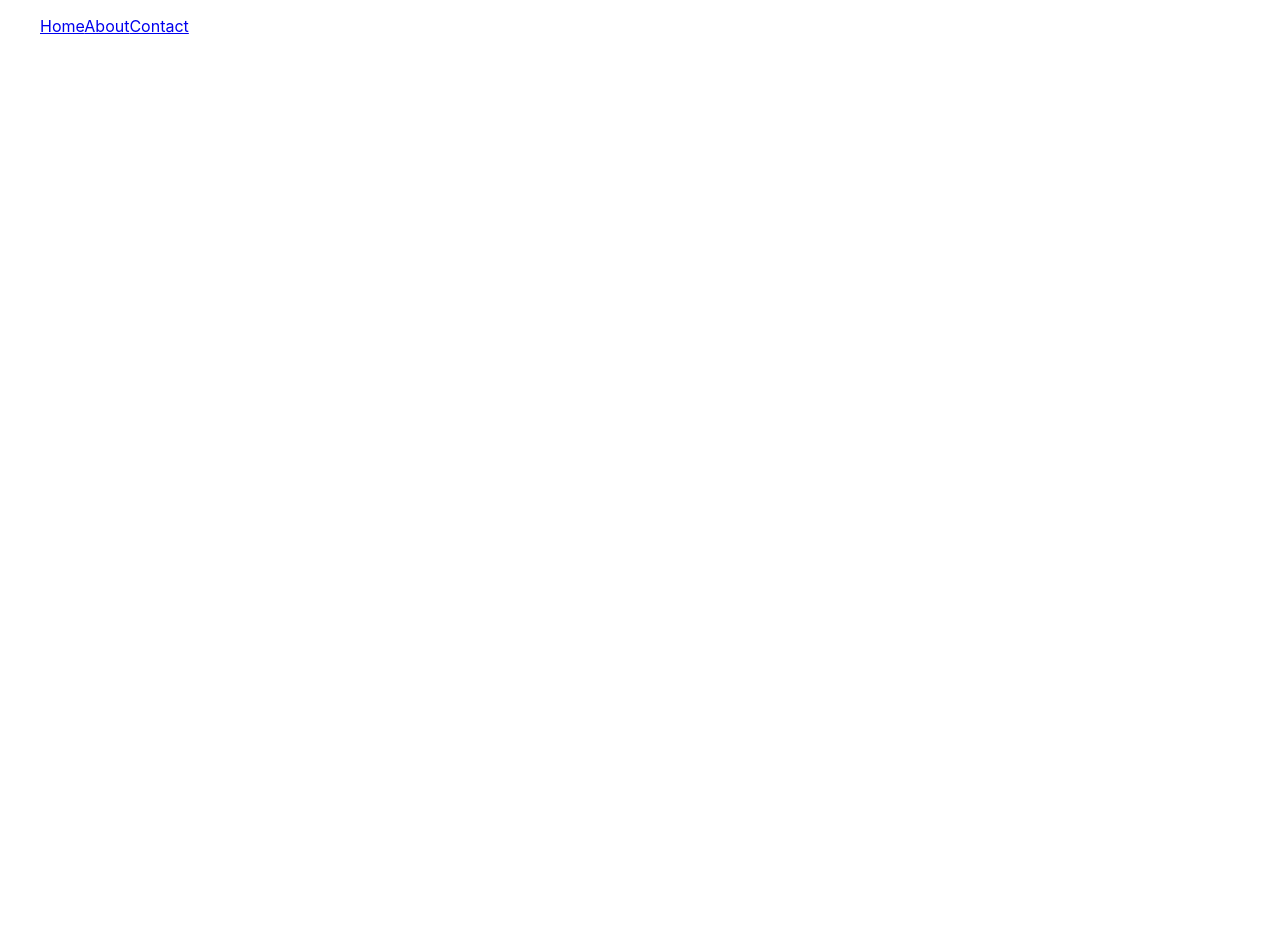
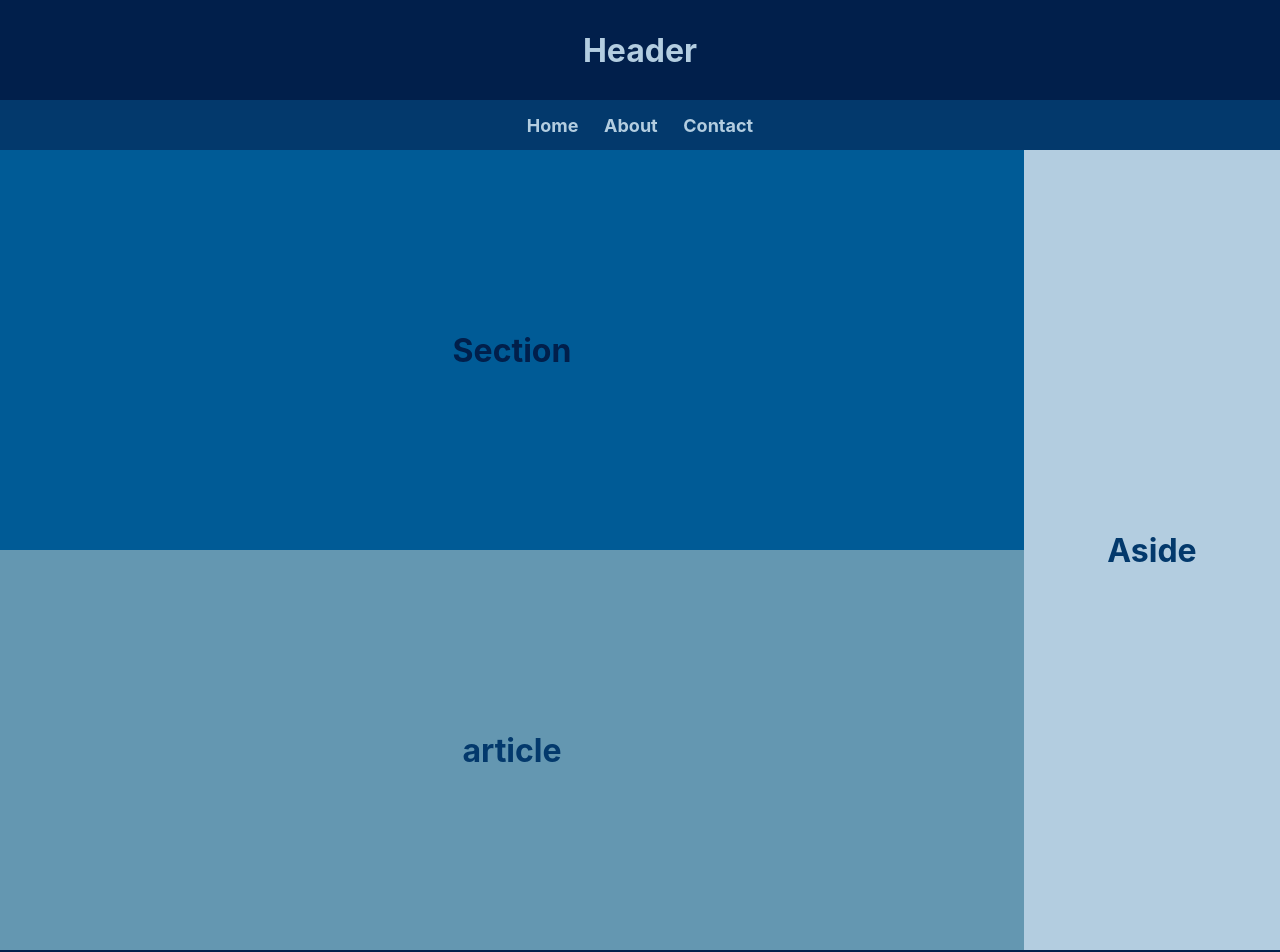
Before and after one commit to yboniecabayasomogod/ybonie, a React (Create React App) app: page / in a window 1280 px wide. Shown: the top 952 px of the page. Before the commit the page ends 800 px from the top, so only its background shows below. Built offline with nearby package versions, Linux system fonts and the light colour scheme.

Commit message:
Designed

```diff
--- /dev/null
+++ b/src/css/Home.css
@@ -0,0 +1,85 @@
+* {
+    margin: 0;
+    box-sizing: border-box;
+}
+
+#header {
+    width: 100%;
+    height: 100px;
+    background-color: #011f4b;
+    display: flex;
+    color: #b3cde0;
+    align-items: center;
+    justify-content: center;
+}
+
+#navigation {
+    width: 100%;
+    height: 50px;
+    background-color: #03396c;
+    display: flex;
+    align-items: center;
+    justify-content: center;
+}
+ #link {
+    text-decoration: none;
+    font-size: large;
+    font-weight: bold;
+    margin: 1%;
+    color: #b3cde0;
+ }
+
+#sectionArticleAside {
+    width: 100%;
+    height: 100vh;
+    display: flex;
+
+    #sectionArticle {
+        width: 80%;
+        height: 100%;
+        display: flex;
+        flex-direction: column;
+
+        #section {
+            width: 100%;
+            height: 50%;
+            background-color: #005b96;
+            display: flex;
+            color: #011f4b;
+            align-items: center;
+            justify-content: center;
+        }
+
+        #article {
+            width: 100%;
+            height: 50%;
+            background-color: #6497b1;
+            display: flex;
+            color: #03396c;
+            display: flex;
+            align-items: center;
+            justify-content: center;
+        }
+    }
+
+    #aside {
+        width: 20%;
+        height: 100%;
+        background-color: #b3cde0;
+        display: flex;
+        color: #03396c;
+        justify-content: center;
+        align-items: center;
+    }
+}
+
+#footer {
+    width: 100%;
+    height: 60px;
+    background-color: #011f4b;
+    display: flex;
+    color: #b3cde0;
+    display: flex;
+    align-items: center;
+    justify-content: center;
+}
--- a/src/pages/Home.js
+++ b/src/pages/Home.js
@@ -1,15 +1,41 @@
 import React from "react";
 import { Link } from "react-router-dom";
+import "../css/Home.css";
 
 const home = () => {
   return (
-    <nav>
-      <ul>
-        <Link to="/">Home</Link>
-        <Link to="/About">About</Link>
-        <Link to="/Contact">Contact</Link>
-      </ul>
-    </nav>
+    <div>
+      <div id="header">
+        <h1>Header</h1>
+      </div>
+      <div id="navigation">
+        <Link to="/" id="link">
+          Home
+        </Link>
+        <Link to="/About" id="link">
+          About
+        </Link>
+        <Link to="/Contact" id="link">
+          Contact
+        </Link>
+      </div>
+      <div id="sectionArticleAside">
+        <div id="sectionArticle">
+          <div id="section">
+            <h1>Section</h1>
+          </div>
+          <div id="article">
+            <h1>article</h1>
+          </div>
+        </div>
+        <div id="aside">
+          <h1>Aside</h1>
+        </div>
+      </div>
+      <div id="footer">
+        <h1>Footer</h1>
+      </div>
+    </div>
   );
 };
 
```
